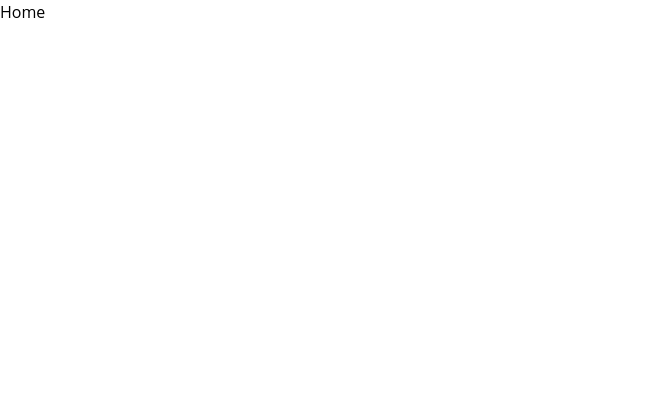
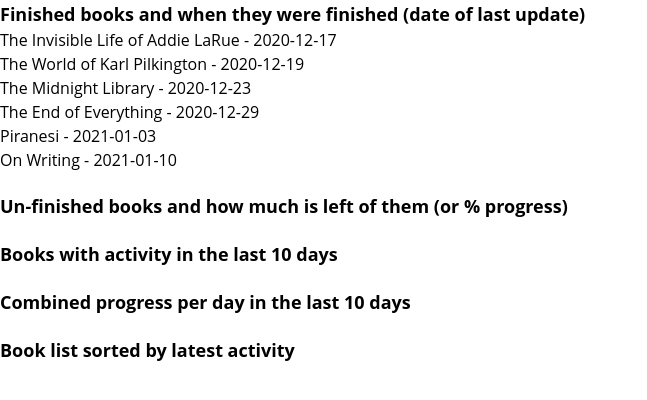
Before and after one commit to jayzces/book-updates, a Nuxt app: page / in a window 1280 px wide. Shown: the top 400 px of the page, without its empty margins (0-647 px from the left). Built offline with nearby package versions, Linux system fonts and the light colour scheme; data requests are answered from the project's data file.

Commit message:
Re-set up api methods, and establish logic for first list

```diff
--- /dev/null
+++ b/assets/css/input.css
@@ -0,0 +1,11 @@
+input {
+  @apply border border-black
+}
+
+button {
+  @apply px-10 border border-black leading-6
+}
+
+h3 {
+  @apply text-lg font-bold
+}
--- a/nuxt.config.js
+++ b/nuxt.config.js
@@ -18,7 +18,9 @@
   },
 
   // Global CSS: https://go.nuxtjs.dev/config-css
-  css: [],
+  css: [
+    '~/assets/css/input.css'
+  ],
 
   // Plugins to run before rendering page: https://go.nuxtjs.dev/config-plugins
   plugins: [
--- a/package.json
+++ b/package.json
@@ -11,7 +11,7 @@
     "lint:prettier": "prettier --check .",
     "lint": "yarn lint:js && yarn lint:prettier",
     "lintfix": "prettier --write --list-different . && yarn lint:js --fix",
-    "jsonServer": "json-server db.json"
+    "jsonServer": "json-server data/db.json"
   },
   "dependencies": {
     "core-js": "^3.25.3",
--- a/pages/index.vue
+++ b/pages/index.vue
@@ -1,14 +1,47 @@
 <template>
-  <div>Home</div>
+  <main>
+    <section>
+      <h3>Finished books and when they were finished (date of last update)</h3>
+      <div v-for="book in section1Books" :key="book.id">
+        {{ book.title }} - {{ book.end_date }}
+      </div>
+    </section>
+
+    <section>
+      <h3>Un-finished books and how much is left of them (or % progress)</h3>
+    </section>
+
+    <section>
+      <h3>Books with activity in the last 10 days</h3>
+    </section>
+
+    <section>
+      <h3>Combined progress per day in the last 10 days</h3>
+    </section>
+
+    <section>
+      <h3>Book list sorted by latest activity</h3>
+    </section>
+  </main>
 </template>
 
 <script>
+import { mapActions } from 'vuex'
+
 export default {
   name: 'IndexPage',
+  data() {
+    return {
+      section1Books: [],
+      section2Books: [],
+    }
+  },
   methods: {
+    ...mapActions({
+      getLatestFinishedBooks: 'books/getLatestFinishedBooks',
+    }),
     async getBooks() {
-      const res = await this.$api.getBooks()
-      console.log({ res })
+      this.section1Books = await this.getLatestFinishedBooks()
     },
   },
   mounted() {
@@ -16,3 +49,9 @@
   },
 }
 </script>
+
+<style scoped>
+section:not(:first-child) {
+  @apply mt-20;
+}
+</style>
--- a/plugins/api.js
+++ b/plugins/api.js
@@ -2,12 +2,27 @@
   const baseUrl = env.apiBase
 
   const api = {
-    async getBooks() {
-      const url = `${baseUrl}/books`
-      return await fetch(url)
-        .then(response => response.json())
+    async getBooks(config = {}) {
+      const url = `${baseUrl}/books${buildQueryParams(config)}`
+      return await fetch(url).then(response => response.json())
+    },
+    async getReadingUpdates(config = {}) {
+      const url = `${baseUrl}/reading_updates${buildQueryParams(config)}`
+      return await fetch(url).then(response => response.json())
     }
   }
 
   inject('api', api)
 }
+
+const buildQueryParams = config => {
+  const keys = Object.keys(config)
+  if (keys.length < 1) return ''
+
+  // build parameters
+  const params = []
+  keys.forEach(key => params.push(`${key}=${config[key]}`))
+
+  // append params to url
+  return `?${params.join('&')}`
+}
--- /dev/null
+++ b/store/books.js
@@ -0,0 +1,30 @@
+export const state = () => {
+  return {}
+}
+
+export const actions = {
+  async getLatestFinishedBooks(_, limit = 6) {
+    const books = await this.$api.getBooks({
+      finished: true,
+      _page: 1,
+      _limit: limit
+    })
+
+    return await Promise.all(
+      books.map(b => this.$api.getReadingUpdates({
+        book: b.id,
+        _sort: 'date',
+        _order: 'desc',
+      }).then(response => ({ ...b, end_date: response[0].date })))
+    )
+  },
+  async getUnfinishedBooks(_, limit = 6) {
+    const books = await this.$api.getBooks({
+      finished: false,
+      _page: 1,
+      _limit: limit
+    })
+
+    console.log({ books })
+  }
+}
```
Also changed, not shown: .eslintrc.js, data/db.json (renamed from db.json), 1 other file (tests, documents, lock files or other folders).
